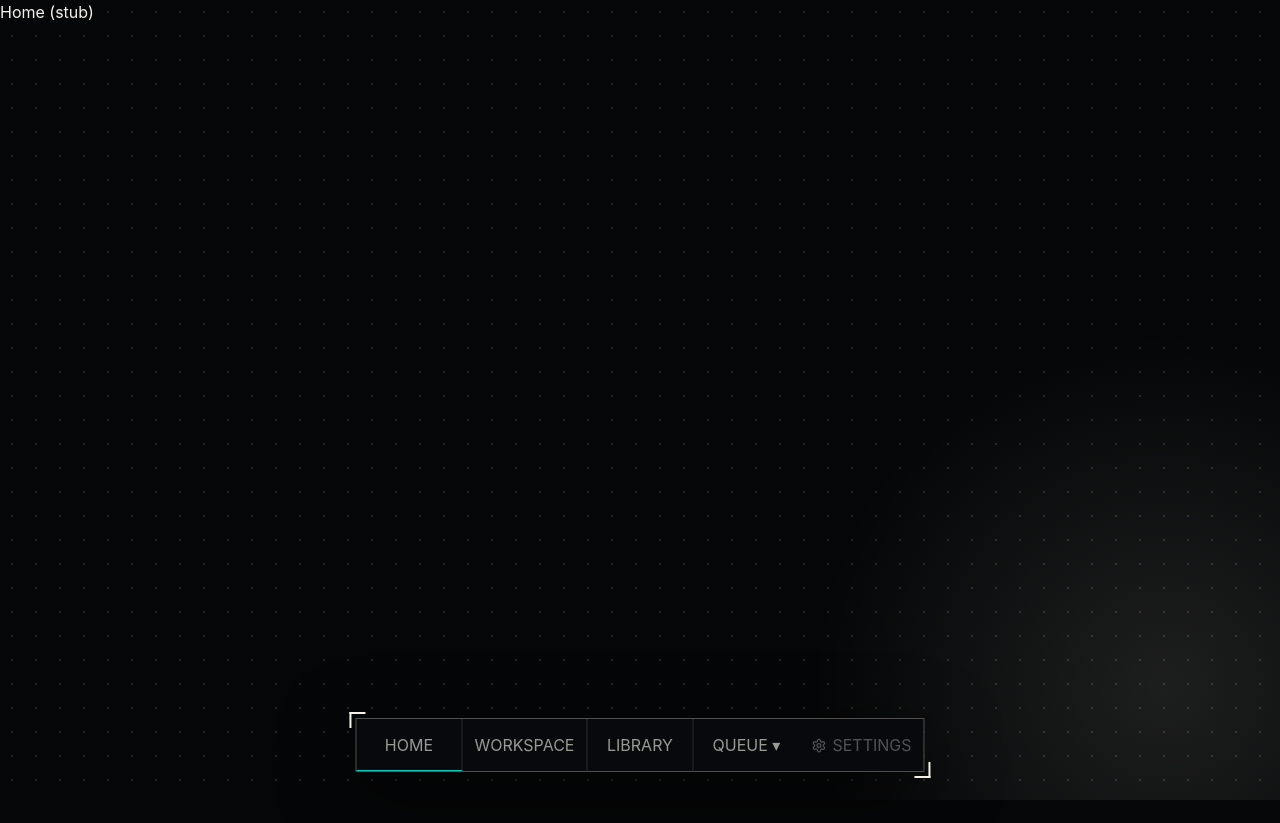
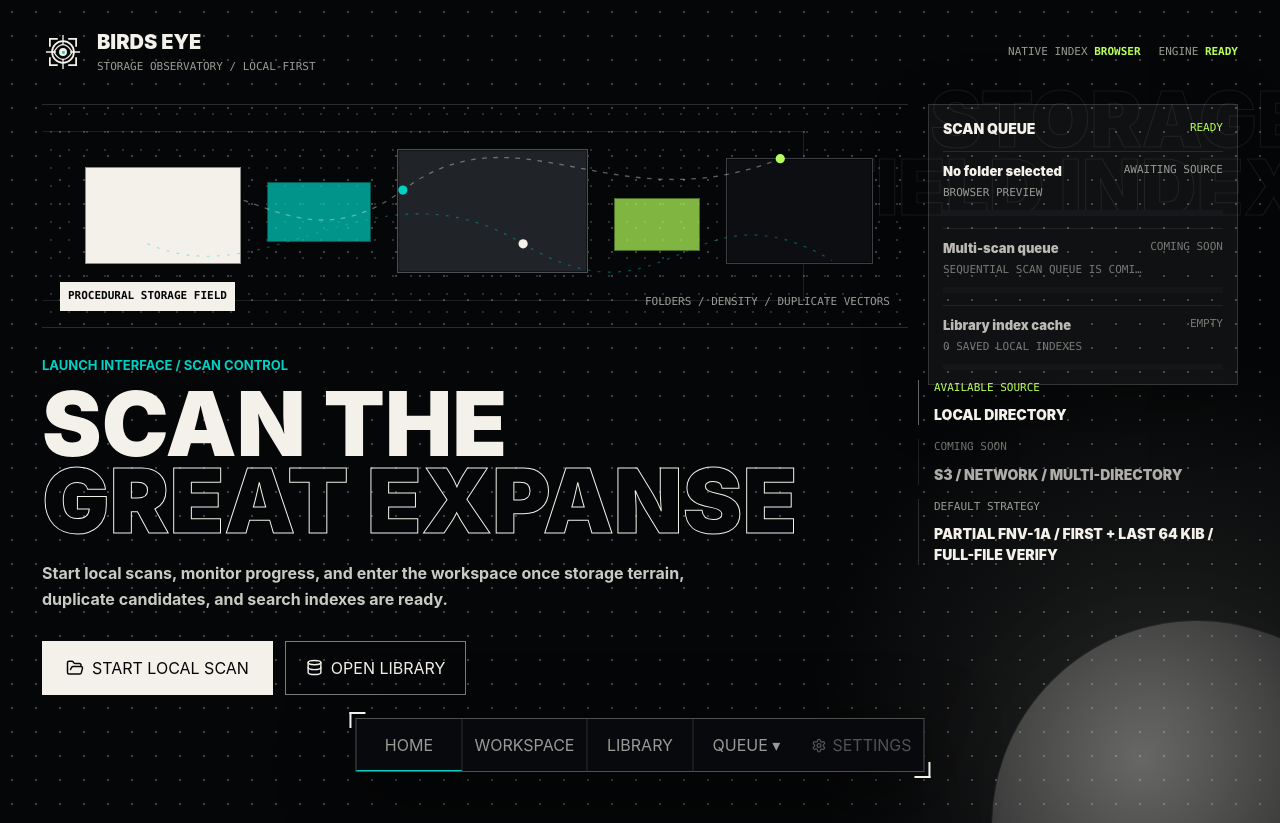
Before and after one commit to keiken-shin/birds-eye, a React (Vite) app in the folder frontend/: page /library in a window 1280 px wide. Before the commit the page ends 800 px from the top, so only its background shows below. Built offline with nearby package versions, Linux system fonts and the light colour scheme.

Commit message:
feat: extract HomePage, remove BottomCommandRail from LandingPage

```diff
--- a/frontend/src/components/LandingPage.tsx
+++ b/frontend/src/components/LandingPage.tsx
@@ -1,5 +1,5 @@
 import type React from "react";
-import { Database, FolderOpen, Pause, Play, Search, Settings, Square, Trash2 } from "lucide-react";
+import { Database, FolderOpen, Pause, Play, Square, Trash2 } from "lucide-react";
 import { formatBytes, formatCount, type ScanState } from "../domain";
 import { getProgress } from "../utils/displayUtils";
 import type { NativeIndexEntry } from "../nativeClient";
@@ -227,29 +227,6 @@ function QueueRow({
   );
 }
 
-export function BottomCommandRail({ openFolderPicker }: { openFolderPicker: () => void }) {
-  const item = "inline-flex min-h-[52px] min-w-[106px] items-center justify-center gap-1.5 border-r border-white/15 px-3 font-mono text-[11px] font-black uppercase text-[#9a9a94] no-underline last:border-r-0";
-  return (
-    <nav className="fixed bottom-7 left-1/2 z-20 flex max-w-[calc(100vw-28px)] -translate-x-1/2 border border-[#f4f1ea]/30 bg-[#07090d] shadow-[0_18px_70px_rgba(0,0,0,0.58)] before:pointer-events-none before:absolute before:-left-[7px] before:-top-[7px] before:h-4 before:w-4 before:border-l-2 before:border-t-2 before:border-[#f4f1ea] after:pointer-events-none after:absolute after:-bottom-[7px] after:-right-[7px] after:h-4 after:w-4 after:border-b-2 after:border-r-2 after:border-[#f4f1ea] max-sm:sticky max-sm:bottom-3 max-sm:left-2 max-sm:right-2 max-sm:mx-2 max-sm:mb-3 max-sm:overflow-x-auto max-sm:translate-x-0" aria-label="Primary commands">
-      <button className={`${item} bg-[#f4f1ea] text-[#050607]`} type="button" onClick={openFolderPicker}>
-        <FolderOpen size={16} /> New Scan
-      </button>
-      <a className={item} href="#scan-queue">
-        <Square size={14} /> Queue
-      </a>
-      <a className={item} href="#search">
-        <Search size={15} /> Search
-      </a>
-      <a className={item} href="#library">
-        <Database size={15} /> Library
-      </a>
-      <button className={`${item} cursor-not-allowed opacity-50`} type="button" disabled title="Settings polish is coming soon">
-        <Settings size={15} /> Settings
-      </button>
-    </nav>
-  );
-}
-
 export function StorageReadout({ scan }: { scan: ScanState }) {
   return (
     <div className="mb-3.5 flex flex-wrap gap-2.5" aria-label="Current scan readout">
--- a/frontend/src/pages/HomePage.tsx
+++ b/frontend/src/pages/HomePage.tsx
@@ -1,3 +1,56 @@
+import { useCallback } from "react";
+import { useScanContext } from "../context/ScanContext";
+import { LandingPage } from "../components/LandingPage";
+import { deleteNativeIndex } from "../nativeClient";
+import type { NativeIndexEntry } from "../nativeClient";
+
 export function HomePage() {
-  return <div>Home (stub)</div>;
+  const {
+    scan,
+    runtimeMessage,
+    nativeRuntime,
+    savedIndexes,
+    fileInputRef,
+    openFolderPicker,
+    currentIndexPath,
+    refreshSavedIndexes,
+    handleFiles: handleFilesBase,
+    pauseScan,
+    resumeScan,
+    cancelScan,
+    clearScan: clearScanBase,
+  } = useScanContext();
+
+  const handleFiles = useCallback(
+    (fileList: FileList | null) => {
+      handleFilesBase(fileList);
+    },
+    [handleFilesBase]
+  );
+
+  const clearScan = useCallback(() => {
+    clearScanBase();
+  }, [clearScanBase]);
+
+  async function removeSavedIndex(entry: NativeIndexEntry) {
+    await deleteNativeIndex(entry.index_path);
+    if (currentIndexPath === entry.index_path) clearScan();
+    await refreshSavedIndexes();
+  }
+
+  return (
+    <LandingPage
+      scan={scan}
+      runtimeMessage={runtimeMessage}
+      nativeRuntime={nativeRuntime}
+      savedIndexes={savedIndexes}
+      fileInputRef={fileInputRef}
+      openFolderPicker={openFolderPicker}
+      handleFiles={handleFiles}
+      pauseScan={pauseScan}
+      resumeScan={resumeScan}
+      cancelScan={cancelScan}
+      clearScan={clearScan}
+    />
+  );
 }
```
